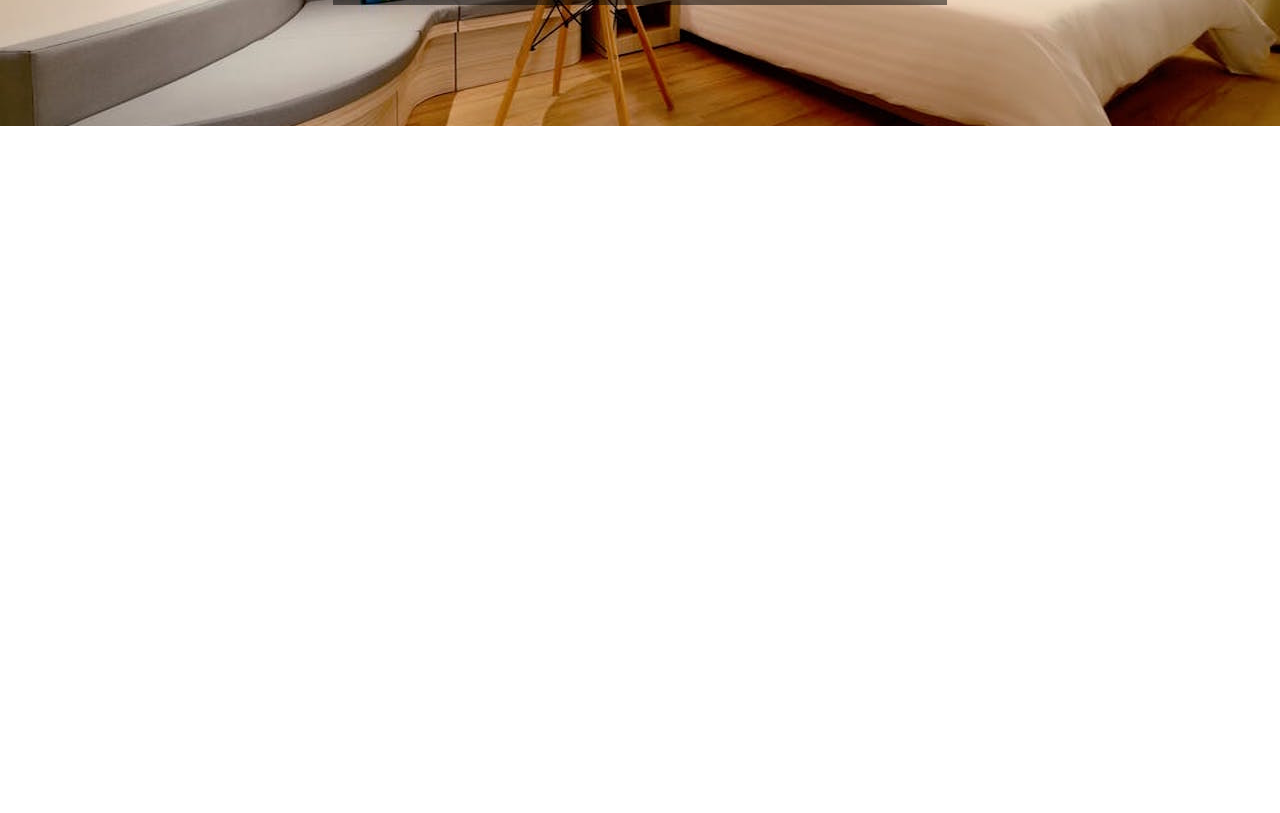
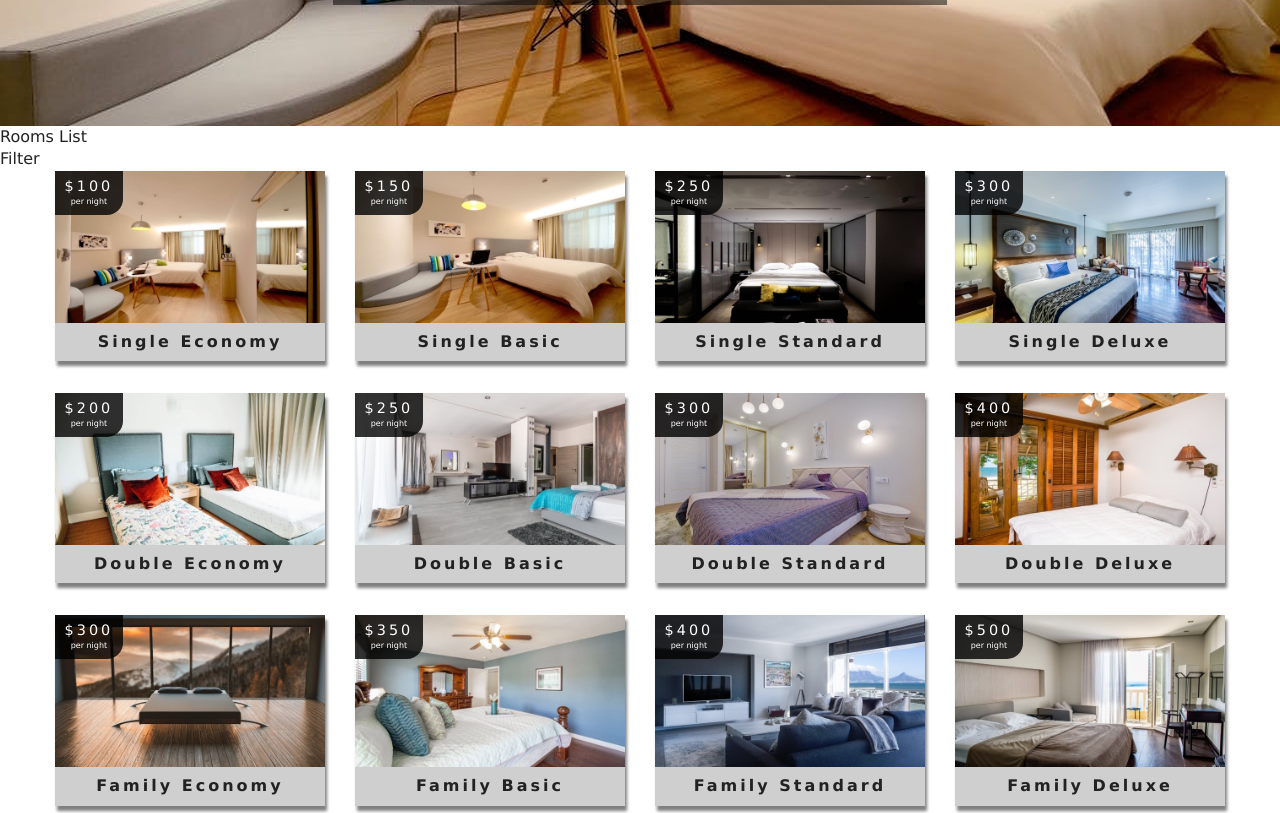
Before and after one commit to Majd-sufian/reat-beach-hotel, a React (Create React App) app: page /rooms in a window 1280 px wide. Shown: the part 420-1233 px from the top of the page. Before the commit the page ends 800 px from the top, so only its background shows below. Built offline with nearby package versions, Linux system fonts and the light colour scheme.

Commit message:
adding the rooms for rooms page and i used room component

```diff
--- /dev/null
+++ b/src/components/RoomContainer.js
@@ -0,0 +1,31 @@
+import React from 'react'
+import RoomFilter from './RoomFilter'
+import RoomList from './RoomList'
+import { RoomConsumer } from '../context'
+import Loading from './Loading'
+
+
+export default function RoomContainer() {
+    return (
+        <RoomConsumer>
+            {
+                (value) => {
+                    console.log(value)
+                    const { loading, sortedRooms, rooms} = value
+                    if (loading){
+                        return <Loading />
+                    }
+
+                    return (
+                        <div>
+                            Rooms List
+                            <RoomFilter rooms={rooms}/>
+                            <RoomList rooms={sortedRooms}/>
+                        </div>
+                    )
+                }
+            }
+        </RoomConsumer>
+
+    )
+}
--- /dev/null
+++ b/src/components/RoomFilter.js
@@ -0,0 +1,9 @@
+import React from 'react'
+
+export default function RoomFilter() {
+    return (
+        <div>
+            Filter
+        </div>
+    )
+}
--- /dev/null
+++ b/src/components/RoomList.js
@@ -0,0 +1,21 @@
+import React from 'react'
+import Room from './Room'
+
+export default function RoomList({rooms}) {
+    if(rooms.length === 0){
+        return (
+            <div className="empty-search">
+                <h3>No Such room</h3>
+            </div>
+        )
+    }
+    return (
+        <section className="roomlist">
+            <div className="roomslist-center">
+                {rooms.map(item => {
+                    return <Room key={item.id} room={item} />
+                })}
+            </div>
+        </section>
+    )
+}
--- a/src/pages/Rooms.js
+++ b/src/pages/Rooms.js
@@ -2,9 +2,11 @@
 import Hero from '../components/Hero'
 import Banner from '../components/Banner'
 import { Link } from 'react-router-dom'
+import RoomContainer from '../components/RoomContainer'
 
 const Rooms = () => {
     return (
+        <>
             <Hero hero='roomsHero'>
                 <Banner title="Our Rooms">
                     <Link to='/' className="btn-primary">
@@ -12,6 +14,8 @@
                     </Link>
                 </Banner>
             </Hero>
+            <RoomContainer />
+        </>
     )
 }
 
--- a/src/pages/SingleRoom.js
+++ b/src/pages/SingleRoom.js
@@ -65,6 +65,14 @@
                     </article>
                 </div>
             </section>
+            <section className="room-extras">
+                <h6>extras </h6>
+                <ul className="extras">
+                    {extras.map((item, index) => (
+                    <li key={index}>- {item}</li>
+                    ))}
+                </ul>
+            </section>
             </>
         )
     }
```
Also changed, not shown: src/context.js (+8 -0 lines). Lines whose indentation alone changed are shown as unchanged.
